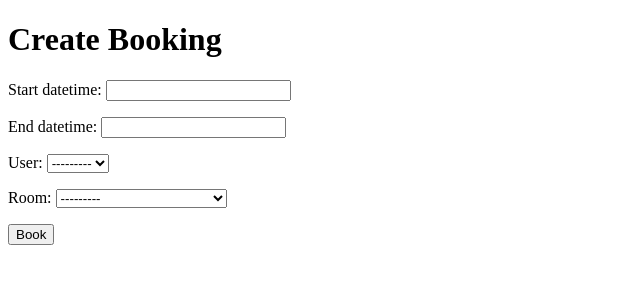
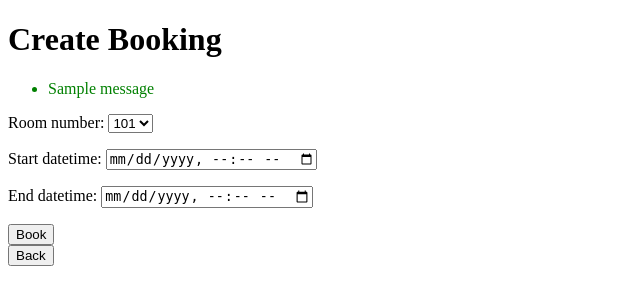
Before and after one commit to Ashley-Wilson1/QuickBook, a Django app: page /create_booking/ in a window 1280 px wide. Shown: the top 305 px of the page, without its empty margins (0-640 px from the left). Run offline with Django 5.2, Linux system fonts and the light colour scheme; data comes from the database, SQL or seed files in the repository; both versions use the stored data as it was after the commit; one stand-in notice (Sample message) is shown.

Commit message:
Stopped user being able to double book

```diff
--- a/room_booking_system/room_booking/forms.py
+++ b/room_booking_system/room_booking/forms.py
@@ -16,5 +16,3 @@ class AvailabilityForm(forms.Form):
     end_datetime = forms.DateTimeField(required=True,widget=forms.DateTimeInput(attrs={
             'type': 'datetime-local',
         }))
-
-    want_another_room = forms.BooleanField(required=False, initial=False, label="Allow automatic booking of another room if requested room is unavailable")
--- a/room_booking_system/room_booking/templates/booking_details.html
+++ b/room_booking_system/room_booking/templates/booking_details.html
@@ -24,7 +24,7 @@
     <p><strong>End Time:</strong> {{ object.end_datetime }}</p>
     <form action="{% url 'cancel_booking' object.id %}" method="post">
         {% csrf_token %}
-        <button type="submit">Cancel</button>
+        <button type="submit">Cancel Booking</button>
     </form>
     <a href ="{% url 'dashboard' %}"><button>Back</button></a>
 </body>
--- a/room_booking_system/room_booking/templates/create_booking.html
+++ b/room_booking_system/room_booking/templates/create_booking.html
@@ -7,9 +7,22 @@
 </head>
 <body>
     <h1>Create Booking</h1>
-    <form method="POST">
-        {%csrf_token%}
+    {% if messages %}
+    <ul>
+        {% for message in messages %}
+            <li style="color: {% if message.tags == 'error' %}red{% else %}green{% endif %};">
+                {{ message }}
+            </li>
+        {% endfor %}
+    </ul>
+{% endif %}
+    <form action="" method="POST">
         {{form.as_p}}
-        <button>Book</button>
+        {% csrf_token %}
+        <button type="submit">Book</button>
+    </form>
+    <a href ="{% url 'dashboard' %}"><button>Back</button></a>
+
+
 </body>
 </html>
--- a/room_booking_system/room_booking/views.py
+++ b/room_booking_system/room_booking/views.py
@@ -1,7 +1,9 @@
+from django.forms import ValidationError
+from django.http import HttpResponse
 from django.shortcuts import get_object_or_404, redirect, render
 from django.views.generic import ListView, FormView,DetailView,CreateView
 from .models import Room, RoomBooking
-
+from .forms import AvailabilityForm
 # def dashboard(request):
 #     return render(request, 'dashboard.html', {})
 
@@ -34,7 +36,28 @@ def CancelBooking(request, booking_id):
 
     return redirect('dashboard')  # Redirect if accessed without POST
 
-class CreateBooking(CreateView):
-    model = RoomBooking
+from django.contrib import messages
+
+class CreateBooking(FormView):
+    form_class = AvailabilityForm
     template_name = 'create_booking.html'
-    fields = '__all__'
+
+    def form_valid(self, form):
+        data = form.cleaned_data
+        room_number = data['room_number']
+        requested_room = Room.objects.get(number=room_number)  # Get the selected room
+
+        try:
+            # Try to create the booking
+            booking = RoomBooking.objects.create(
+                user=self.request.user,
+                room=requested_room,
+                start_datetime=data['start_datetime'],
+                end_datetime=data['end_datetime']
+            )
+            messages.success(self.request, "Booking created successfully!")
+            return redirect('dashboard')
+
+        except ValidationError as e:
+            messages.error(self.request, e.message)  # Show error message to user
+            return self.form_invalid(form)  # Re-render form with errors
```
Also changed, not shown: room_booking_system/db.sqlite3.
